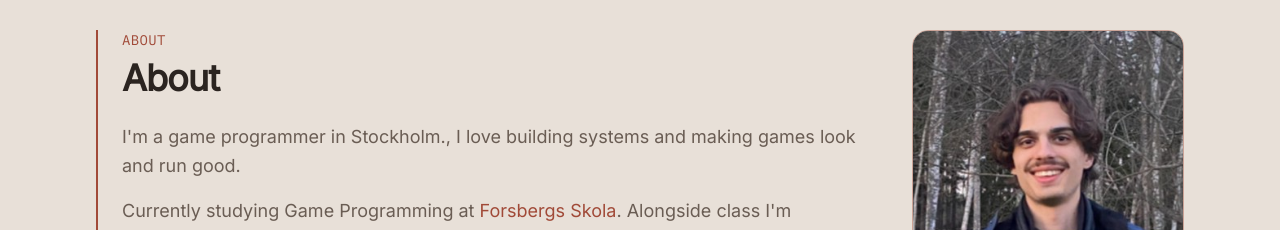
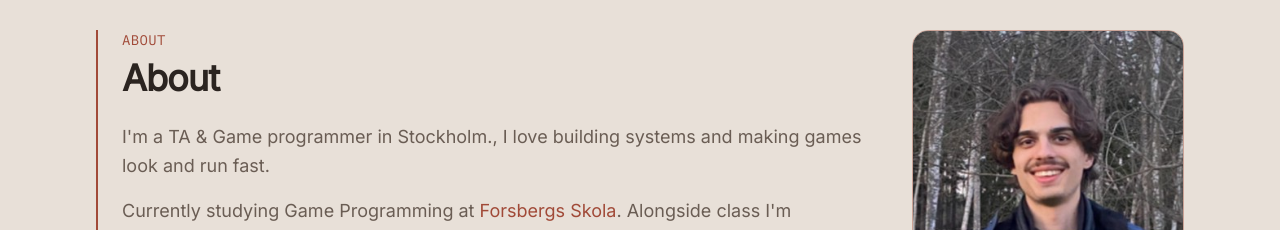
Before and after one commit to MiloPernemarkDEV/Portfolio, a React (Vite) app: page / in a window 1280 px wide. Shown: the part 4840-5070 px from the top of the page. Built offline with nearby package versions, Linux system fonts and the light colour scheme.

Commit message:
Update about

```diff
--- a/src/data/site.ts
+++ b/src/data/site.ts
@@ -17,7 +17,7 @@ export const site = {
 
 export const about = {
   heading: "About",
-  text: "I'm a game programmer in Stockholm., I love building systems and making games look and run good.",
+  text: "I'm a TA & Game programmer in Stockholm., I love building systems and making games look and run fast.",
   education:
     "Alongside class I'm exploring shaders, VFX and graphics.",
   extra:
```
